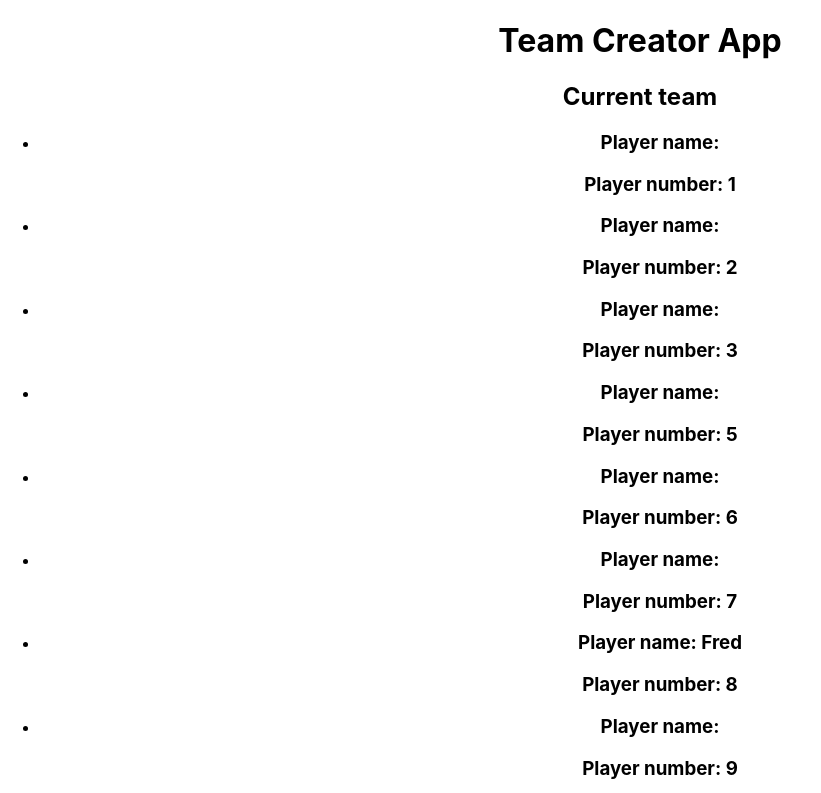
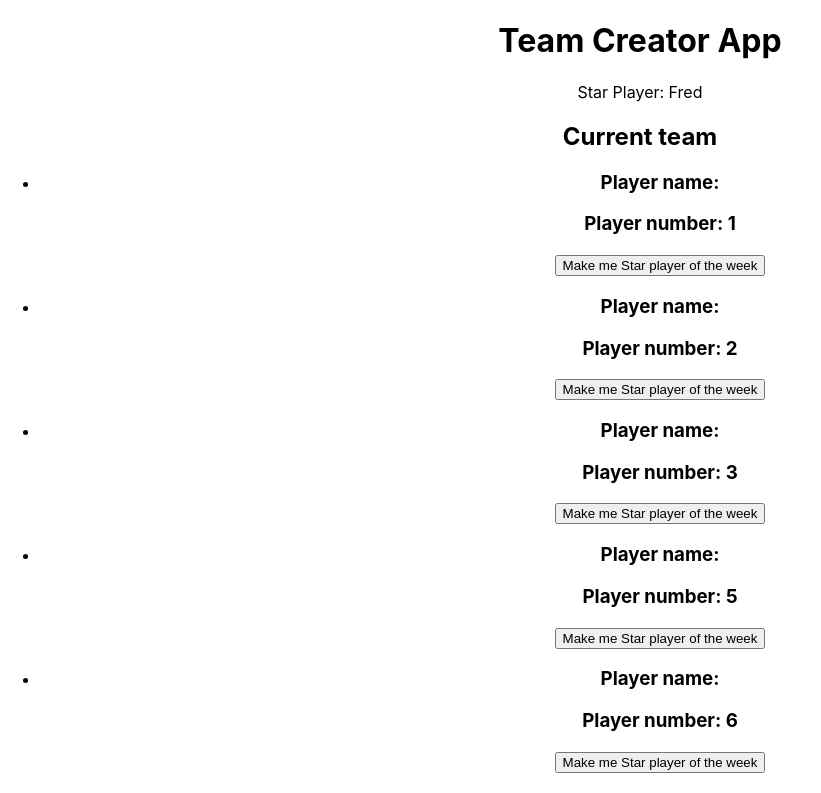
Before and after one commit to kevincostello/football-team-creator, a React (Create React App) app: page / in a window 1280 px wide. Shown: the top 793 px of the page, without its empty margins (0-821 px from the left). Built offline with nearby package versions, Linux system fonts and the light colour scheme.

Commit message:
Added star player

```diff
--- a/src/App.js
+++ b/src/App.js
@@ -21,7 +21,8 @@ class App extends React.Component {
         preferredPosition: "Forward"
       },
       { name: "", number: 11 }
-    ]
+    ],
+    starPlayer: "Fred"
   };
 
   render() {
@@ -29,23 +30,32 @@ class App extends React.Component {
     return (
       <div className="App">
         <h1>Team Creator App</h1>
-        <TeamList players={this.state.players} />
+        <p>Star Player: {this.state.starPlayer}</p>
+        <TeamList
+          players={this.state.players}
+          makeStarPlayer={this.makeStarPlayer}
+        />
         <PlayerAdder addNewPlayer={this.addNewPlayer} />
       </div>
     );
   }
+
   addNewPlayer = newPlayer => {
     console.log("newPlayer: ", newPlayer);
     this.setState(currentState => {
       const updatedPlayers = currentState.players.map(player => {
         if (player.number === newPlayer.number) {
-          player = currentState.newPlayer;
+          player = newPlayer;
         }
         return player;
       });
       return { players: updatedPlayers };
     });
   };
+
+  makeStarPlayer = selectedPlayer => {
+    this.setState({ starPlayer: selectedPlayer });
+  };
 }
 
 export default App;
--- a/src/components/TeamList.jsx
+++ b/src/components/TeamList.jsx
@@ -11,6 +11,13 @@ export default function TeamList(props) {
             <li key={player.number}>
               {" "}
               <PlayerCard player={player} />{" "}
+              <button
+                onClick={() => {
+                  props.makeStarPlayer(player.name);
+                }}
+              >
+                Make me Star player of the week
+              </button>
             </li>
           );
         })}
```
Also changed, not shown: 2 other files (tests, documents, lock files or other folders).
